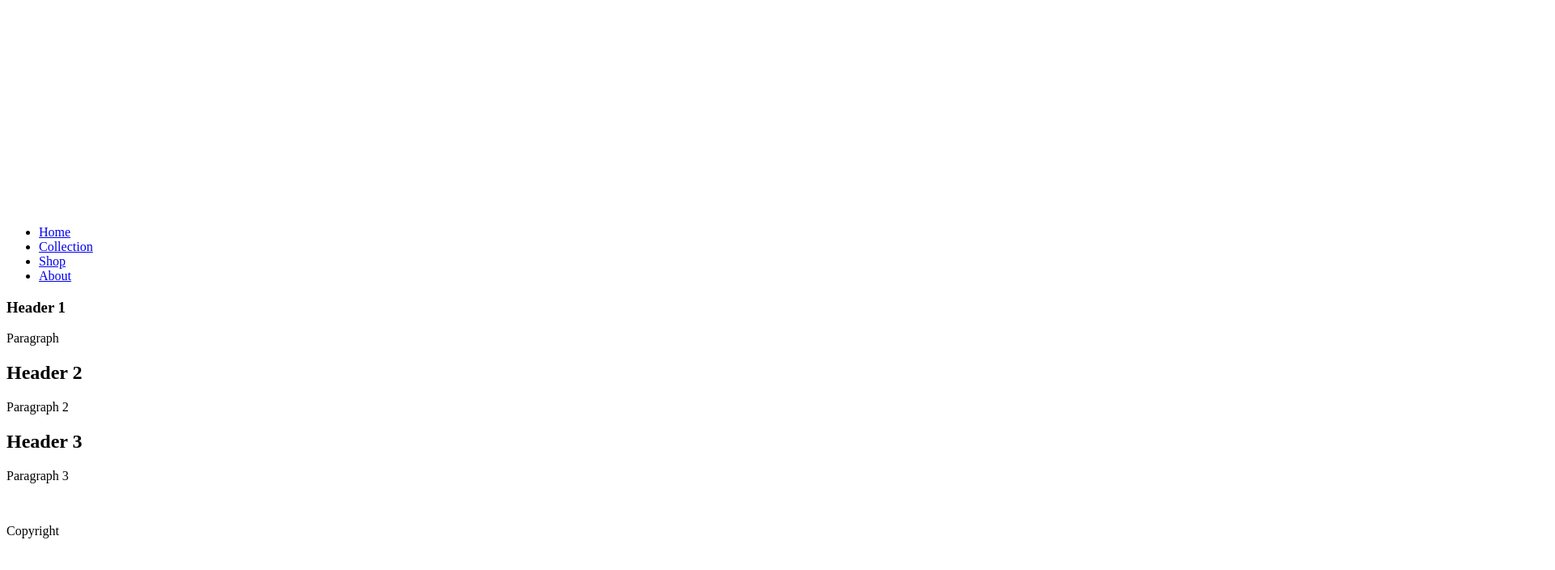
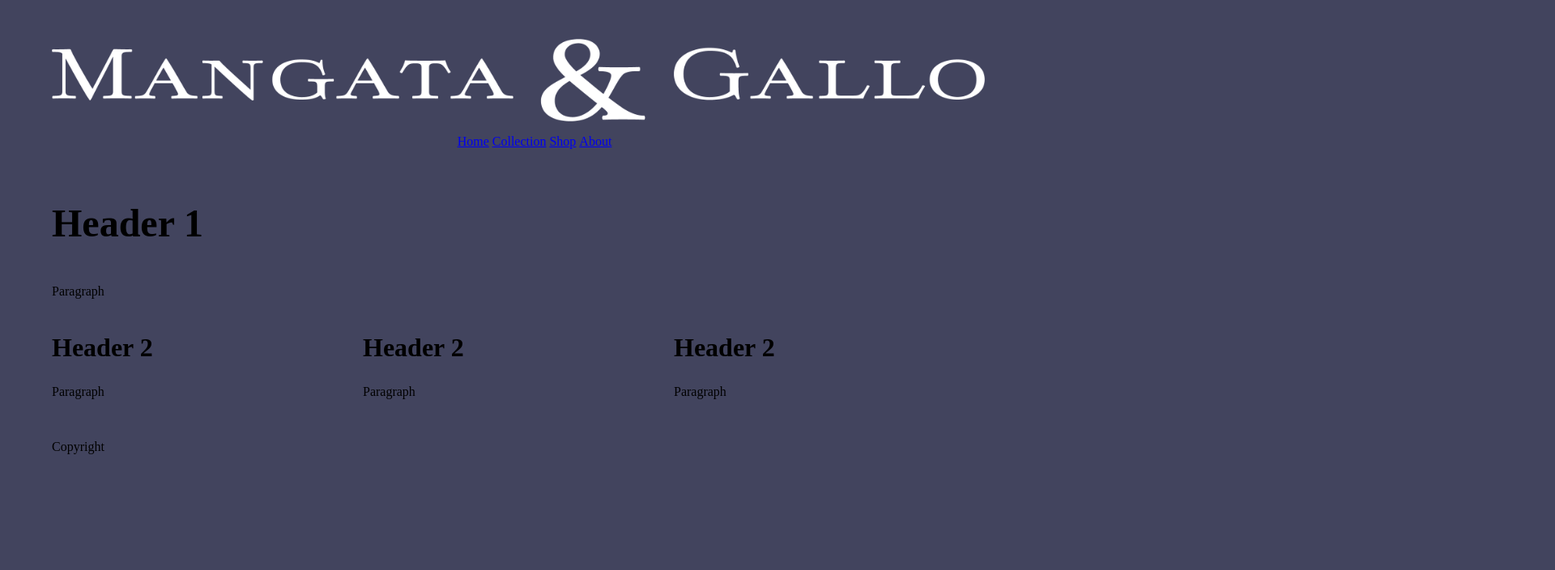
Before and after one commit to ERamilo1/Practice-Webpage, a plain HTML site: page index.html in a window 1280 px wide. Shown: the top 704 px of the page at 81% size, 1920 px wide, since content can reach past the window. Drawn offline with Linux system fonts and the light colour scheme.

Commit message:
Added rules to styles.css and edited section elements in main element of index.html. Also added a new article element.

```diff
--- a/css/styles.css
+++ b/css/styles.css
@@ -0,0 +1,40 @@
+body {
+    background-color: #42445e;
+    margin-top: 3rem;
+    margin-bottom: 3rem;
+    margin-left: 5%;
+    margin-right: 5%;
+}
+
+h1 {
+    font-size: 3rem;
+}
+
+h2 {
+    font-size: 2rem;
+}
+
+header > img {
+    display: block;
+    margin-left: auto;
+    margin-right: auto;
+    max-width: 100%;
+    max-height: auto;
+}
+
+section {
+    display: flex;
+}
+
+article {
+    flex: 1;
+}
+
+nav ul {
+    list-style: none;
+    text-align: center;
+}
+
+nav li {
+    display: inline-block;
+}
--- a/index.html
+++ b/index.html
@@ -39,17 +39,23 @@
                         Header 2
                     </h2>
                     <p>
-                        Paragraph 2
+                        Paragraph
                     </p>
                 </article>
-            </section>
-            <section>
                 <article>
                     <h2>
-                        Header 3
+                        Header 2
                     </h2>
                     <p>
-                        Paragraph 3
+                        Paragraph
+                    </p>
+                </article>
+                <article>
+                    <h2>
+                        Header 2
+                    </h2>
+                    <p>
+                        Paragraph
                     </p>
                 </article>
             </section>
```
